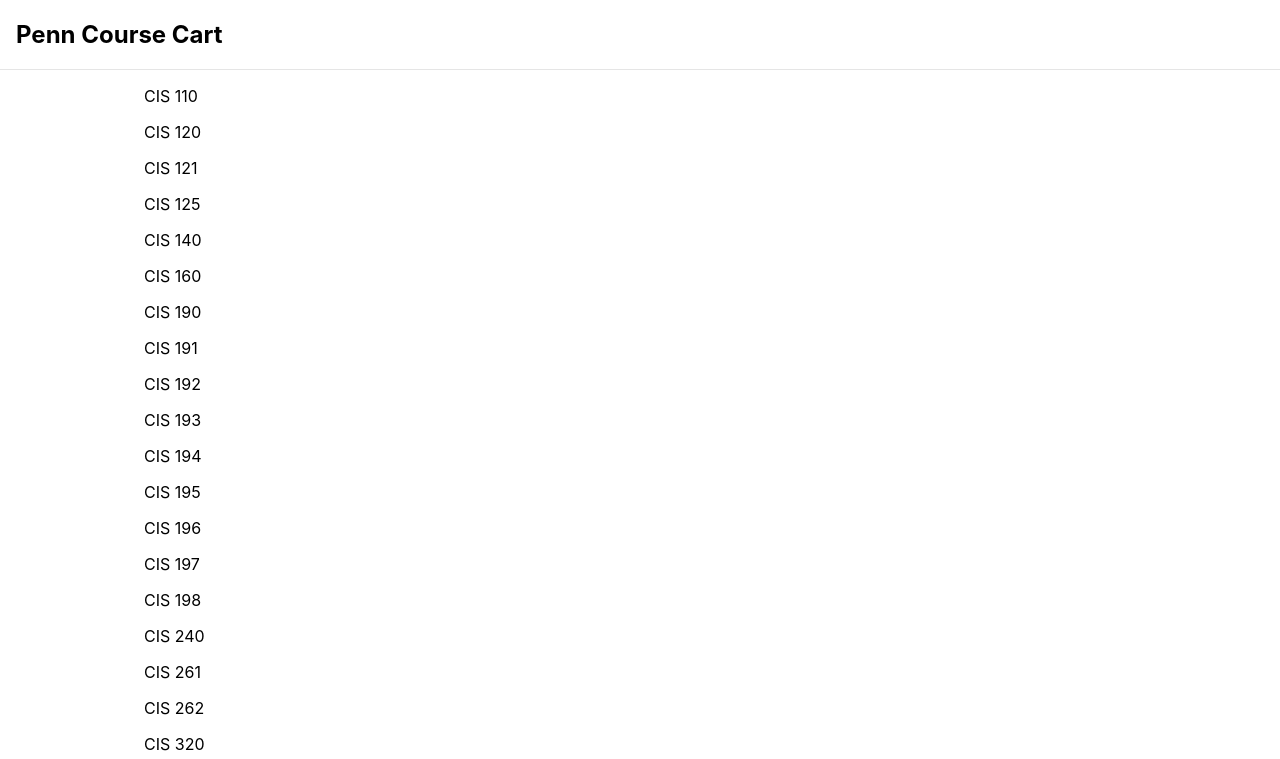
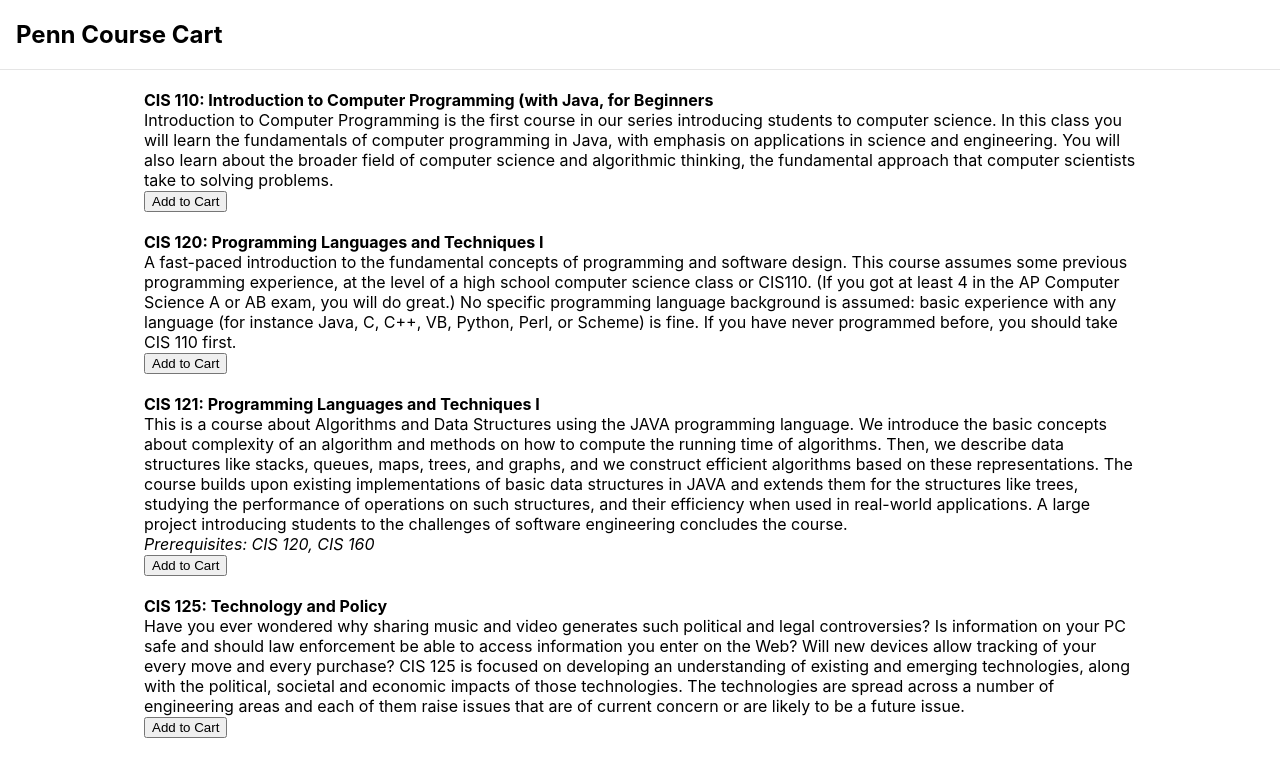
Before and after one commit to pennlabs/frontend-challenge-f22, a React (Create React App) app: page / in a window 1280 px wide. Shown: the top 759 px of the page. Built offline with nearby package versions, Linux system fonts and the light colour scheme.

Commit message:
courses layout done with add to cart button implemented

```diff
--- a/src/App.tsx
+++ b/src/App.tsx
@@ -5,6 +5,7 @@
 import Cart from './components/Cart';
 
 function App() {
+
   return (
     <>
       <Nav />
--- a/src/components/Courses.tsx
+++ b/src/components/Courses.tsx
@@ -1,15 +1,58 @@
 import courses from '../data/courses.json'
+import React, { useState } from 'react';
+export type CoursesArray = Course[]
 
-const Courses = () => (
-  <>
-    {courses.map(({ dept, number}) => (
-      <p key={`${dept}-${number}`}>
-        {dept}
-        {' '}
-        {number}
-      </p>
-    ))}
-  </>
-)
+export interface Course {
+  dept: string
+  number: number
+  title: string
+  description: string
+  prereqs: any
+  "cross-listed"?: string[]
+}
+
+const Courses = () => {
+  const initialCartState = courses.map(() => false); // Initialize cart state for each course
+  const [cart, setCart] = useState(initialCartState);
+
+  const handleToggleCartClick = (courseIndex: number) => {
+    const updatedCart = [...cart];
+    updatedCart[courseIndex] = !updatedCart[courseIndex]; // Toggle the state
+    setCart(updatedCart);
+    if (!updatedCart[courseIndex]) {
+      alert('Removed from Cart');
+    }
+  };
+
+  return (
+    <>
+      {courses.map(({ dept, number, title, description, prereqs, "cross-listed": crossListed }, index) => (
+        <div key={`${dept}-${number}`}>
+          <br />
+          <b>{dept} {number}: {title}</b>
+          <br />
+          {description}
+          {prereqs && prereqs.length > 0 && (
+            <>
+              <br />
+              <i> Prerequisites: {Array.isArray(prereqs) ? prereqs.join(', ') : prereqs} </i>
+            </>
+          )}
+          {crossListed && crossListed.length > 0 && (
+            <>
+              <br />
+              Cross-listed: {crossListed.join(', ')}
+            </>
+          )}
+          <div>
+            <button onClick={() => handleToggleCartClick(index)}>
+              {cart[index] ? 'Remove from Cart' : 'Add to Cart'}
+            </button>
+          </div>
+        </div>
+      ))}
+    </>
+  );
+};
 
 export default Courses;
```
Also changed, not shown: src/interfaces.js (added, +8 -0 lines), src/components/Cart.tsx (line endings or trailing spaces).
